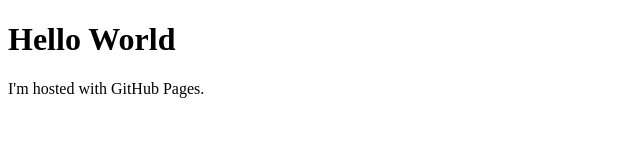
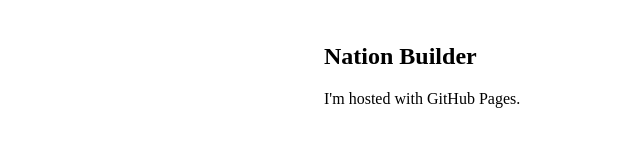
Before and after one commit to Narkoth/narkoth.github.io, a plain HTML site: page index.html in a window 1280 px wide. Shown: the whole page, without its empty margins (0-640 px from the left). Drawn offline with Linux system fonts and the light colour scheme.

Commit message:
Start of Styling

```diff
--- a/index.html
+++ b/index.html
@@ -1,7 +1,11 @@
 <!DOCTYPE html>
 <html>
+<link rel="stylesheet" href="styles.css">
 <body>
-<h1>Hello World</h1>
-<p>I'm hosted with GitHub Pages.</p>
+    <div class="center">
+        <h2>Nation Builder</h2>
+        <p>I'm hosted with GitHub Pages.</p>
+    </div>
 </body>
+
 </html>
--- /dev/null
+++ b/styles.css
@@ -0,0 +1,6 @@
+.center {
+    margin: auto;
+    width: 50%;
+    border: 5px solid white;
+    padding: 10px;
+}
```
